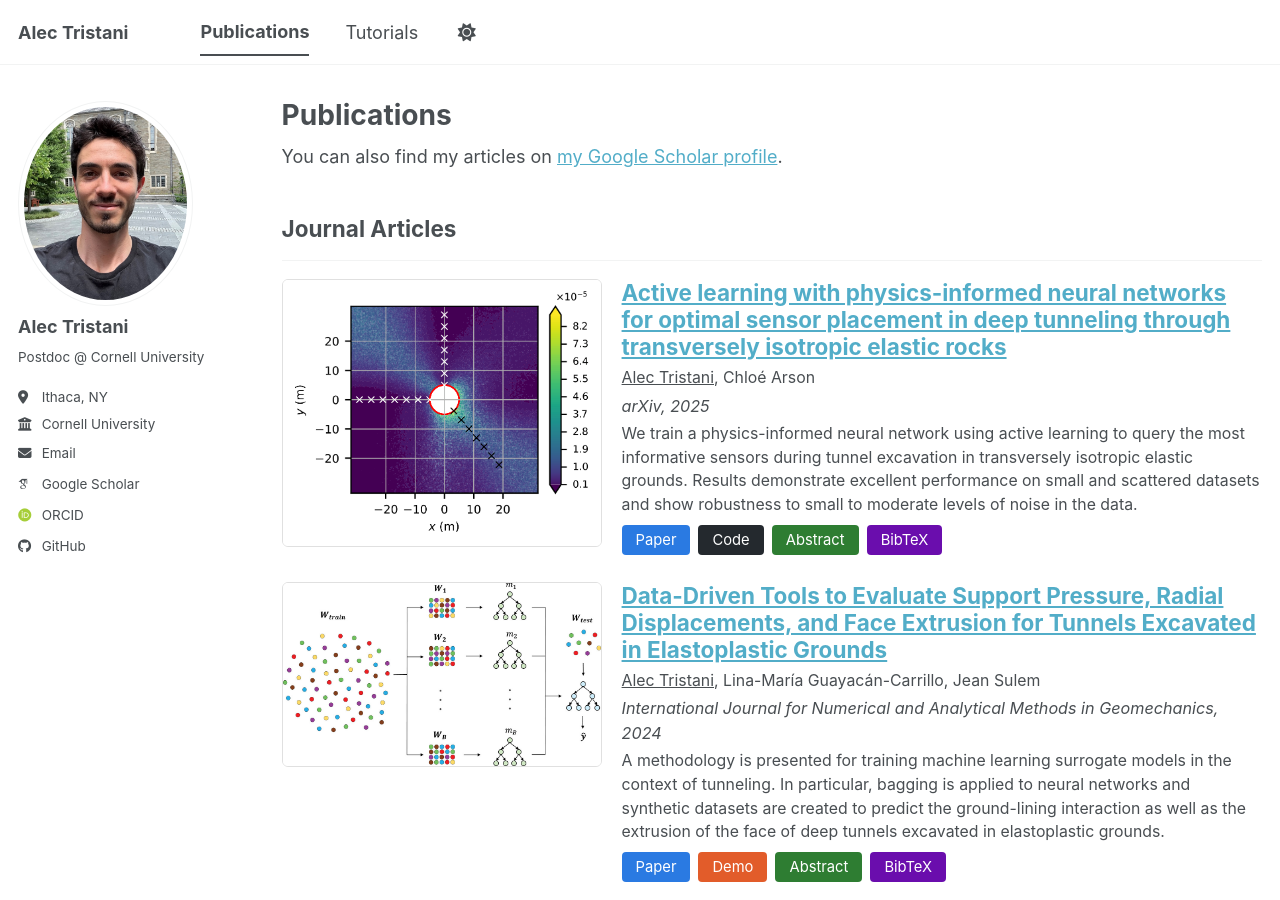
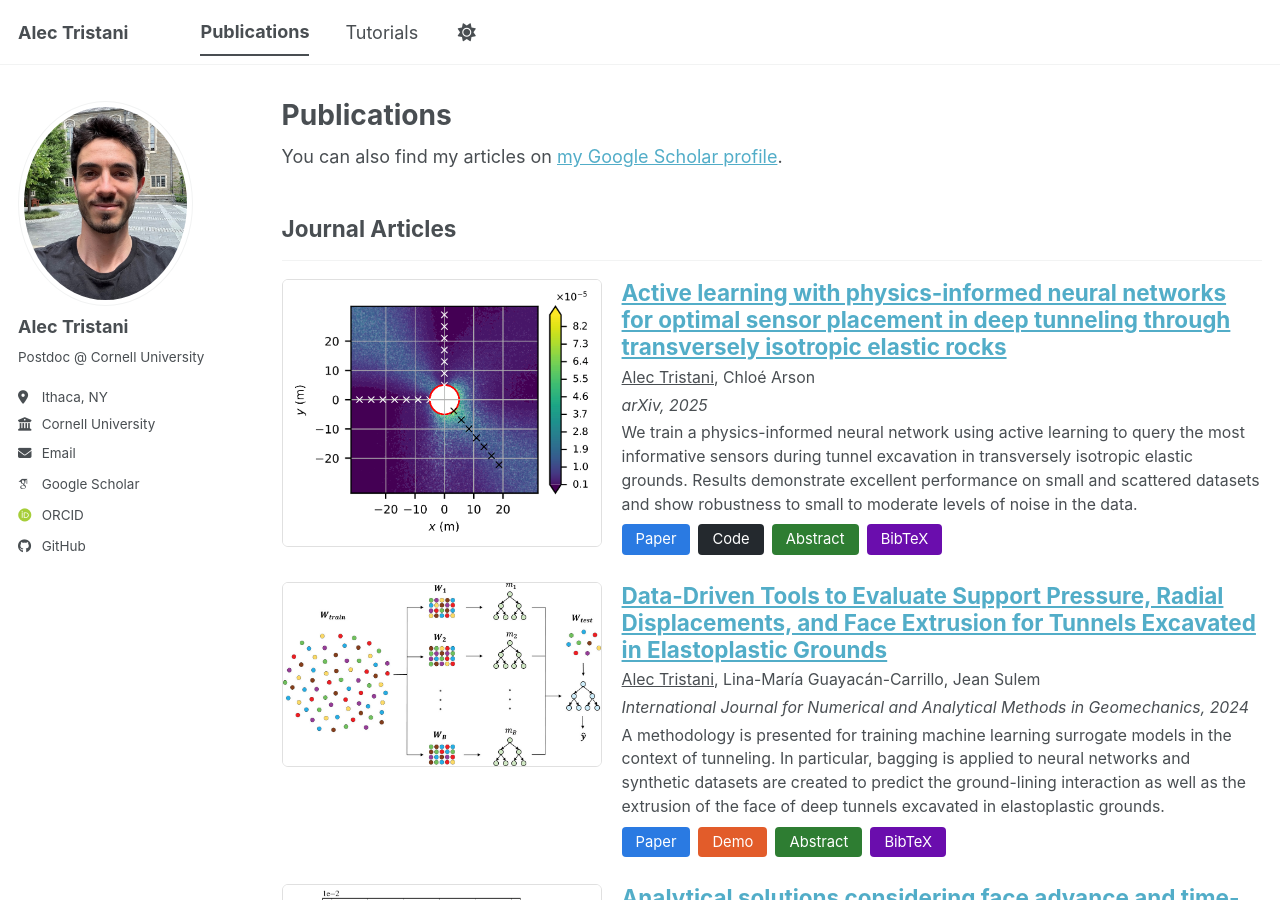
Before and after one commit to Alec-YT/Alec-YT.github.io, a Jekyll site: the page built from _pages/publications.html, in a window 1280 px wide and 900 px high. Built offline with Jekyll 4.4.1, drawn with Linux system fonts in a browser that asks for light colours; some web fonts are replaced; a script bundle is joined from its source files by our own code; library files that are not in the unit come from our copies.

Commit message:
Update archive-single.html

```diff
--- a/_includes/archive-single.html
+++ b/_includes/archive-single.html
@@ -88,7 +88,7 @@
         {% endif %} -->
 
         <!-- Venue & date -->
-        <p class="publication-venue" style="font-style: italic; font-size: 0.9em; margin: 4px 0 4px;">
+        <p class="publication-venue" style="font-style: italic; font-size: 0.88em; margin: 4px 0 4px;">
           {{ post.venue }}, {{ post.date | default: "1900-01-01" | date: "%Y" }}
         </p>
 
```
